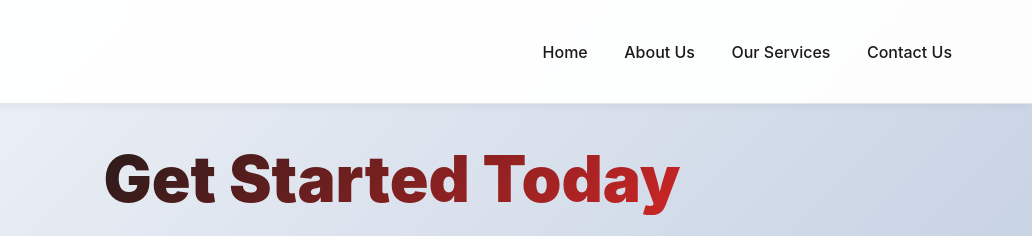
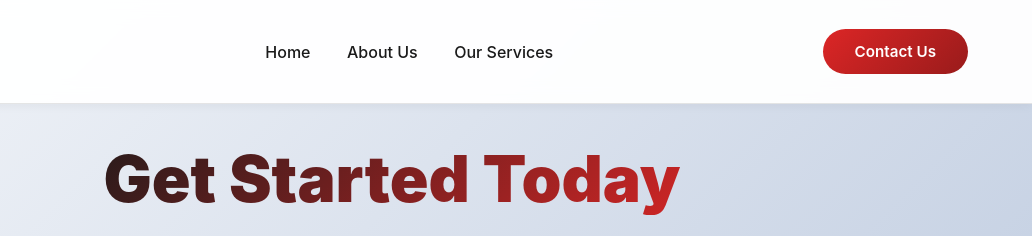
Before and after one commit to fahad-convosoft/fahad-convosoft.github.io, a plain HTML site: page fantox/getstarted.html in a window 1280 px wide. Shown: the top 236 px of the page, 248-1280 px from the left. Drawn offline with Linux system fonts and the light colour scheme.

Commit message:
Add files via upload

```diff
--- a/fantox/getstarted.html
+++ b/fantox/getstarted.html
@@ -47,6 +47,29 @@
 .nav-links a:hover {
   color: #dc2626;
 }
+
+
+
+
+    .cta-button {
+            padding: 0.8rem 2rem;
+            background: linear-gradient(135deg, #dc2626 0%, #991b1b 100%);
+            border: none;
+            border-radius: 50px;
+            color: white;
+            font-weight: 600;
+            cursor: pointer;
+            transition: all 0.3s ease;
+            font-size: 0.95rem;
+            text-decoration: none;
+            display: inline-block;
+        }
+
+        .cta-button:hover {
+            transform: translateY(-2px);
+            box-shadow: 0 10px 30px rgba(220, 38, 38, 0.4);
+        }
+
 
         /* Hero Section */
         .hero {
@@ -533,7 +556,7 @@
 </head>
 <body>
     <!-- Navigation -->
-    <nav>
+     <nav>
         <img src="https://fantox.co.uk/wp-content/uploads/2023/01/Fantox-2-png.png" width="180" height="55">
 
 
@@ -544,9 +567,11 @@
       <a href="home.html">Home</a>
       <a href="about.html">About Us</a>
       <a href="services.html">Our Services</a>
-      <a href="contact.html">Contact Us</a>
+
+
     </div>
 
+        <a href="contact.html" class="cta-button">Contact Us</a>
     </nav>
 
     <!-- Hero Section -->
@@ -829,7 +854,7 @@
 
     <!-- Footer -->
     <footer>
-        <p>&copy; 2024 Fantox Ltd. All rights reserved.</p>
+        <p>&copy; 2025 Fantox Ltd. All rights reserved.</p>
         <p style="margin-top: 1rem;">📞 +44 (0) 7597776846 | ✉️ info@fantox.co.uk</p>
     </footer>
 
```
Also changed, not shown: fantox/about.html (+5 -4 lines), fantox/contact.html (+5 -4 lines), fantox/home.html (+6 -39 lines), fantox/services.html (+5 -4 lines), fantox/script.js (line endings or trailing spaces).
